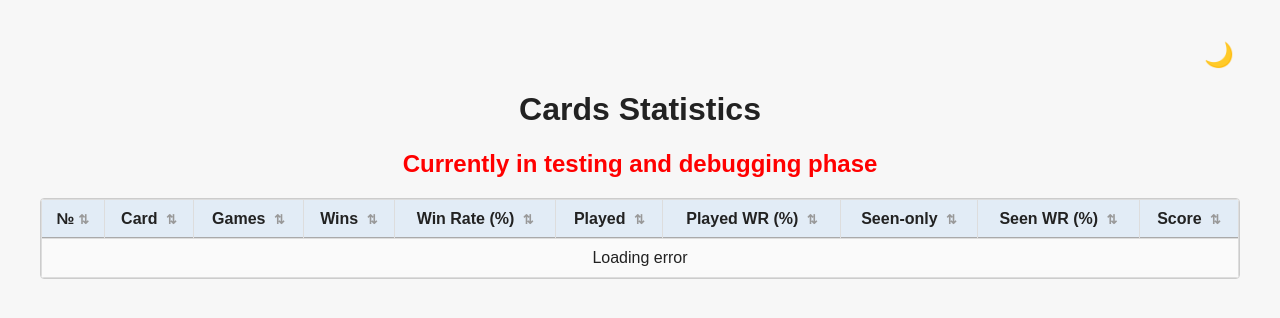
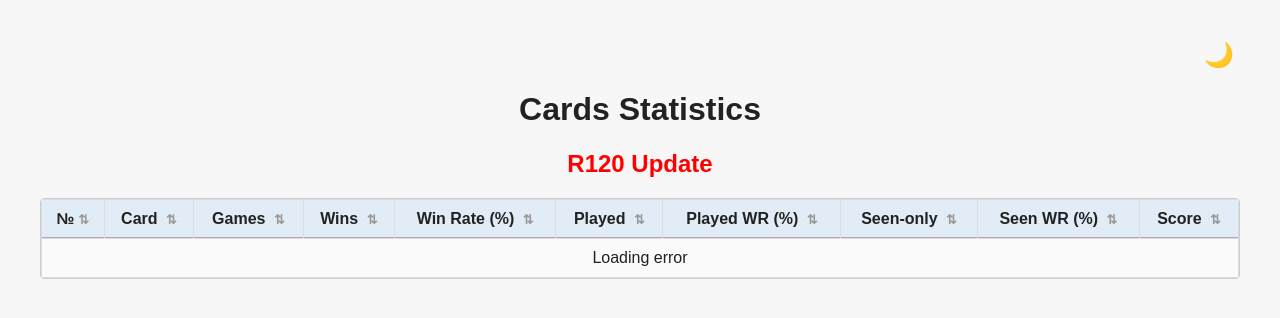
Before and after one commit to LunarKitsunify/ClubCardMonitoring, a Django app: page / in a window 1280 px wide. Shown: the top 318 px of the page. Run offline with Django 5.2, Linux system fonts and the light colour scheme.

Commit message:
Update r120

```diff
--- a/templates/index.html
+++ b/templates/index.html
@@ -112,7 +112,7 @@
 
   <h1 style="text-align: center;">Cards Statistics</h1>
   <h2 style="text-align: center; color: red;">
-  Currently in testing and debugging phase
+  R120 Update
   </h2>
   {% include "components/stats_table.html" %}
 </body>
```
